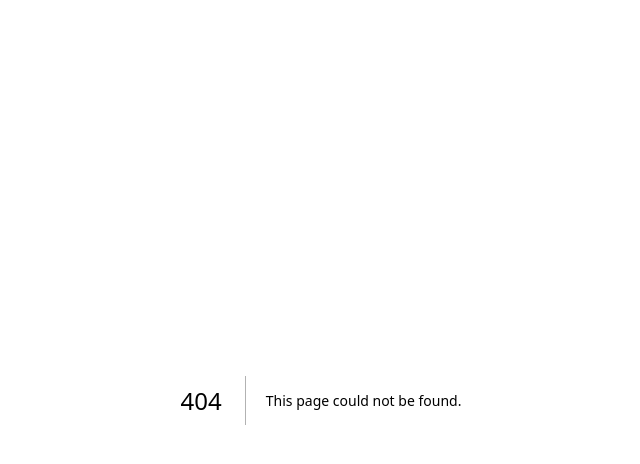
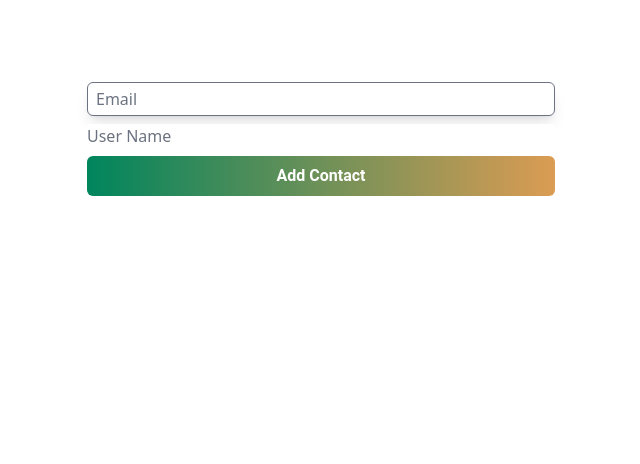
Before and after one commit to kharrison7/nextjs-demo, a Next.js app: page /contact in a window 1280 px wide. Before the commit this address had no page. Shown: the top 464 px of the page, without its empty margins (319-959 px from the left). Built offline with nearby package versions, Linux system fonts and the light colour scheme.

Commit message:
JRS-9703 adds basic contact page

```diff
--- /dev/null
+++ b/app/contact/[contactId]/index.css
@@ -0,0 +1,48 @@
+@tailwind base;
+@tailwind components;
+@tailwind utilities;
+
+body {
+  @apply bg-background-800 text-white;
+}
+
+button,
+button[type="submit"] {
+  @apply rounded-md bg-gradient-to-r from-primary-500 to-secondary-600 px-6 py-2 text-white hover:opacity-50;
+  font-weight: 600;
+  font-family: "Roboto", sans-serif;
+}
+
+button:disabled,
+button[type="submit"]:disabled {
+  @apply opacity-50;
+}
+
+input[type="text"],
+input[type="email"],
+input[type="password"] {
+  @apply rounded-md border px-2 py-1 text-black shadow-lg outline-none  focus:border-primary-500;
+}
+
+.login-container {
+  height: auto;
+  margin: 0 auto;
+  padding: 10px;
+  position: relative;
+  margin-top: 40px;
+}
+
+.contact-id {
+  color: black;
+}
+
+.login {
+  @apply flex flex-col px-4 py-2;
+  max-width: 500px;
+  margin-left: auto;
+  margin-right: auto;
+}
+
+.tutorial-shorts {
+  @apply flex flex-col px-8 py-4;
+}
--- /dev/null
+++ b/app/contact/[contactId]/page.tsx
@@ -0,0 +1,47 @@
+'use client'
+import { zodResolver } from "@hookform/resolvers/zod";
+// Need to run the FormFields: https://github.com/vercel/next.js/discussions/59483
+import { SubmitHandler, useForm } from "react-hook-form";
+import { z } from "zod";
+import { useParams } from 'next/navigation';
+import './index.css'
+
+const schema = z.object({
+  email: z.string().email(),
+  password: z.string().min(8),
+});
+
+type FormFields = z.infer<typeof schema>;
+
+const App = ( ) => {
+  const {
+    setError,
+    formState: { errors, isSubmitting },
+  } = useForm<FormFields>({
+    defaultValues: {
+      email: "test@email.com",
+    },
+    resolver: zodResolver(schema),
+  });
+
+  const onSubmit: SubmitHandler<FormFields> = async (data: any) => {
+    try {
+      await new Promise((resolve) => setTimeout(resolve, 1000));
+      console.log(data);
+    } catch (error) {
+      setError("root", {
+        message: "This email is already taken",
+      });
+    }
+  };
+
+  const params = useParams<{ contactId: string; }>()
+
+  return (
+    <div className="login-container">
+      <h1  className="contact-id">CONTACT ID PAGE: {params.contactId}</h1>
+    </div>
+  );
+};
+
+export default App;
--- /dev/null
+++ b/app/contact/index.css
@@ -0,0 +1,45 @@
+@tailwind base;
+@tailwind components;
+@tailwind utilities;
+
+body {
+  @apply bg-background-800 text-white;
+}
+
+button,
+button[type="submit"] {
+  @apply rounded-md bg-gradient-to-r from-primary-500 to-secondary-600 px-6 py-2 text-white hover:opacity-50;
+  font-weight: 600;
+  font-family: "Roboto", sans-serif;
+}
+
+button:disabled,
+button[type="submit"]:disabled {
+  @apply opacity-50;
+}
+
+input[type="text"],
+input[type="email"],
+input[type="password"]
+input[type="userName"]{
+  @apply rounded-md border px-2 py-1 text-black shadow-lg outline-none  focus:border-primary-500;
+}
+
+.login-container {
+  height: auto;
+  margin: 0 auto;
+  padding: 10px;
+  position: relative;
+  margin-top: 40px;
+}
+
+.login {
+  @apply flex flex-col px-4 py-2;
+  max-width: 500px;
+  margin-left: auto;
+  margin-right: auto;
+}
+
+.tutorial-shorts {
+  @apply flex flex-col px-8 py-4;
+}
--- /dev/null
+++ b/app/contact/page.tsx
@@ -0,0 +1,60 @@
+'use client'
+import { zodResolver } from "@hookform/resolvers/zod";
+// Need to run the FormFields: https://github.com/vercel/next.js/discussions/59483
+import { SubmitHandler, useForm } from "react-hook-form";
+import { z } from "zod";
+import './index.css'
+
+const schema = z.object({
+  email: z.string().email(),
+  password: z.string().min(8),
+});
+
+type FormFields = z.infer<typeof schema>;
+
+const App = () => {
+  const {
+    handleSubmit,
+    setError,
+    formState: { errors, isSubmitting },
+  } = useForm<FormFields>({
+    defaultValues: {
+      email: "",
+      password: "",
+    },
+    resolver: zodResolver(schema),
+  });
+
+  const onSubmit: SubmitHandler<FormFields> = async (data: any) => {
+    try {
+      await new Promise((resolve) => setTimeout(resolve, 1000));
+      console.log(data);
+    } catch (error) {
+      setError("root", {
+        message: "This email is already taken",
+      });
+    }
+  };
+
+  return (
+    <div className="login-container">
+      <h1>CONTACT</h1>
+      <form className="login gap-2" onSubmit={handleSubmit(onSubmit)}>
+        <input type="text" placeholder="Email" />
+        {/* {errors.email && (
+          <div className="text-red-500">{errors.email.message}</div>
+        )} */}
+        <input type="userName" placeholder="User Name" />
+        {/* {errors.userName && (
+          <div className="text-red-500">{errors.userName.message}</div>
+        )} */}
+        <button disabled={isSubmitting} type="submit">
+          {isSubmitting ? "Submitting Contact..." : "Add Contact"}
+        </button>
+        {errors.root && <div className="text-red-500">{errors.root.message}</div>}
+    //   </form>
+    </div>
+  );
+};
+
+export default App;
```
